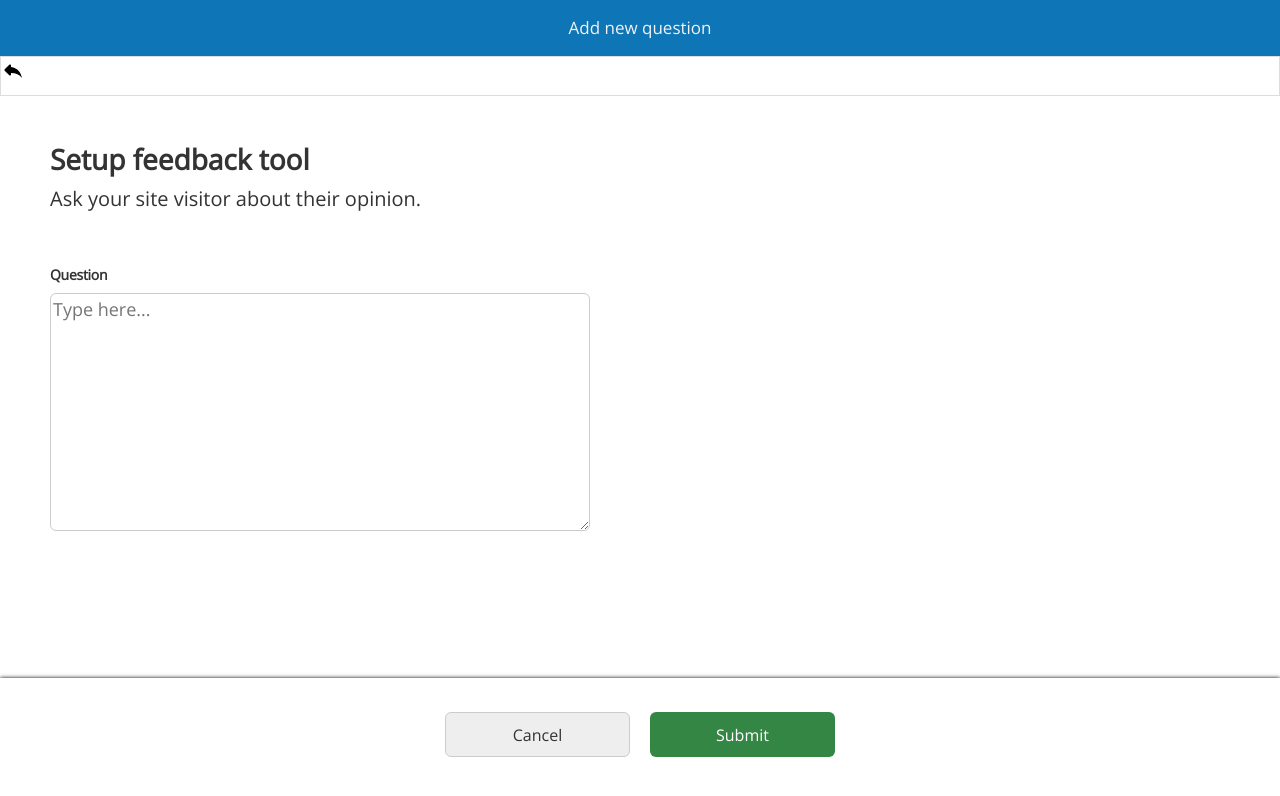
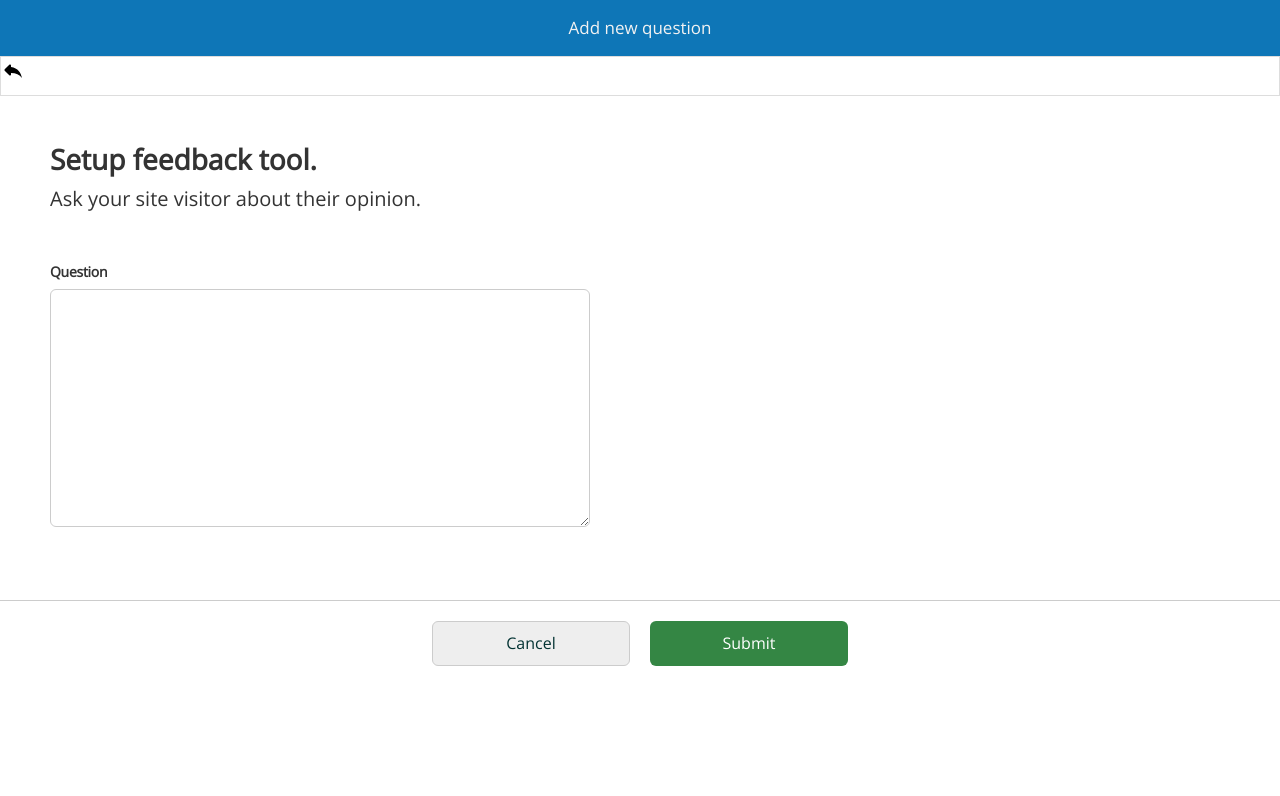
Before and after one commit to TietoSummerAcademy2019/TietoFeedbackTool, an Angular app in the folder TietoJar/TietoJar/ClientApp/: page /new-question in a window 1280 px wide. Shown: the top 796 px of the page. Built offline with nearby package versions, Linux system fonts and the light colour scheme.

Commit message:
Changed style according to review

```diff
--- a/TietoJar/TietoJar/ClientApp/src/app/app.component.html
+++ b/TietoJar/TietoJar/ClientApp/src/app/app.component.html
@@ -1,4 +1,3 @@
-<!--The content below is only a placeholder and can be replaced.-->
 <nav class="tieto-jar-header">
   <ul class="tieto-jar-header-list">
     <li class="tieto-jar-header-list-item">
--- a/TietoJar/TietoJar/ClientApp/src/app/home/home.component.html
+++ b/TietoJar/TietoJar/ClientApp/src/app/home/home.component.html
@@ -1,5 +1,5 @@
-<div>
-  <h1>Welcome to {{ title }}!</h1>
-  <h5>Made by {{ team }}</h5>
+<div class="tieto-jar-home">
+  <h1 class="tieto-jar-home-title">Welcome to {{ title }}!</h1>
+  <h2 class="tieto-jar-home-title-info">Made by {{ team }}</h2>
   <img width="300" src="../assets/img/ninjakangoogeometric.svg" />
 </div>
--- a/TietoJar/TietoJar/ClientApp/src/app/home/home.component.scss
+++ b/TietoJar/TietoJar/ClientApp/src/app/home/home.component.scss
@@ -1,3 +1,5 @@
-div{
-  text-align: center;
+.tieto-jar-home {
+  display: flex;
+  flex-direction: column;
+  align-items: center;
 }
--- a/TietoJar/TietoJar/ClientApp/src/app/new-question/new-question.component.html
+++ b/TietoJar/TietoJar/ClientApp/src/app/new-question/new-question.component.html
@@ -4,18 +4,16 @@
       <img src="../../assets/img/round-reply-24px.svg" />
     </a>
   </div>
-      <div class="main-form">
     <div class="information-question">
-          <h1 class="information-question-header">Setup feedback tool</h1>
+      <h1 class="information-question-header">Setup feedback tool.</h1>
       <div class="information-question-information">
         <p>Ask your site visitor about their opinion.</p>
-          </div>
       </div>
     </div>
     <div class="question-form">
       <h2>Question</h2>
       <form #f="ngForm" (ngSubmit)="onSubmit(f)" (keydown.enter)="onSubmit(f);false" novalidate>
-          <textarea class="question-text" name="new-question" ngModel required #first="ngModel" placeholder="Type here..."></textarea>
+        <textarea class="question-text" name="new-question" ngModel required #first="ngModel"></textarea>
       </form>
     </div>
 </div>
--- a/TietoJar/TietoJar/ClientApp/src/app/new-question/new-question.component.scss
+++ b/TietoJar/TietoJar/ClientApp/src/app/new-question/new-question.component.scss
@@ -1,23 +1,14 @@
-html {
-  position: relative;
-  min-height: 100%;
-}
-body {
-  margin: 0 0 100px;
-}
-
 .head-box {
-  top: 0px;
   height: 40px;
   background: #ffffff 0% 0% no-repeat padding-box;
   border: 1px solid #dddddd;
   opacity: 1;
-  & > a {
-    margin: 0 auto;
-  }
+
 }
 
 .information-question {
+  display: flex;
+  flex-direction: column;
   padding-top: 47px;
   padding-left: 50px;
   &-header {
@@ -39,12 +30,14 @@ body {
 }
 
 .question-form {
+  display: flex;
+  flex-direction: column;
   padding-top: 34px;
   padding-left: 50px;
   padding-bottom: 67px;
   & > h2 {
-    text-align: left;
-    font: Bold 14px/21px Open Sans;
+    font-weight: bold;
+    font-size: 14px;
     letter-spacing: -0.28px;
     color: #333333;
     opacity: 1;
@@ -61,32 +54,25 @@ body {
       font-size: 18px;
     }
   }
-
-  form {
-    width: 540px;
-  }
 }
 
 .new-question-footer {
-  position: absolute;
-  left: 0;
-  bottom: 0;
-  height: 122px;
+  display: flex;
+  justify-content: center;
+  height: 90px;
   width: 100%;
   background: #ffffff 0% 0% no-repeat padding-box;
-  box-shadow: 0px 0px 4px #000000;
+  border-top: 1px solid #cccccc;
   opacity: 1;
   &-buttons {
-    display: flex;
-    align-items: center;
-    justify-content: center;
-    margin-top: 34px;
+    padding-top: 20px;
   }
 }
 
 .tieto-button {
   height: 45px;
-  width: 185px;
+  width: 198px;
+
   &.submit {
     background: #348644;
     border-style: none;
@@ -100,6 +86,6 @@ body {
     border: 1px solid #cccccc;
     border-radius: 6px;
     opacity: 1;
-    color: #333333;
+    color: #033333;
   }
 }
--- a/TietoJar/TietoJar/ClientApp/src/styles.scss
+++ b/TietoJar/TietoJar/ClientApp/src/styles.scss
@@ -4,4 +4,7 @@
 
 body {
   font-family: 'Open Sans', sans-serif;
+  height: 100%;
+  margin: 0;
+  padding: 0;
 }
```
Also changed, not shown: TietoJar/TietoJar/ClientApp/src/app/app.component.scss (line endings or trailing spaces). Lines whose indentation alone changed are shown as unchanged.
